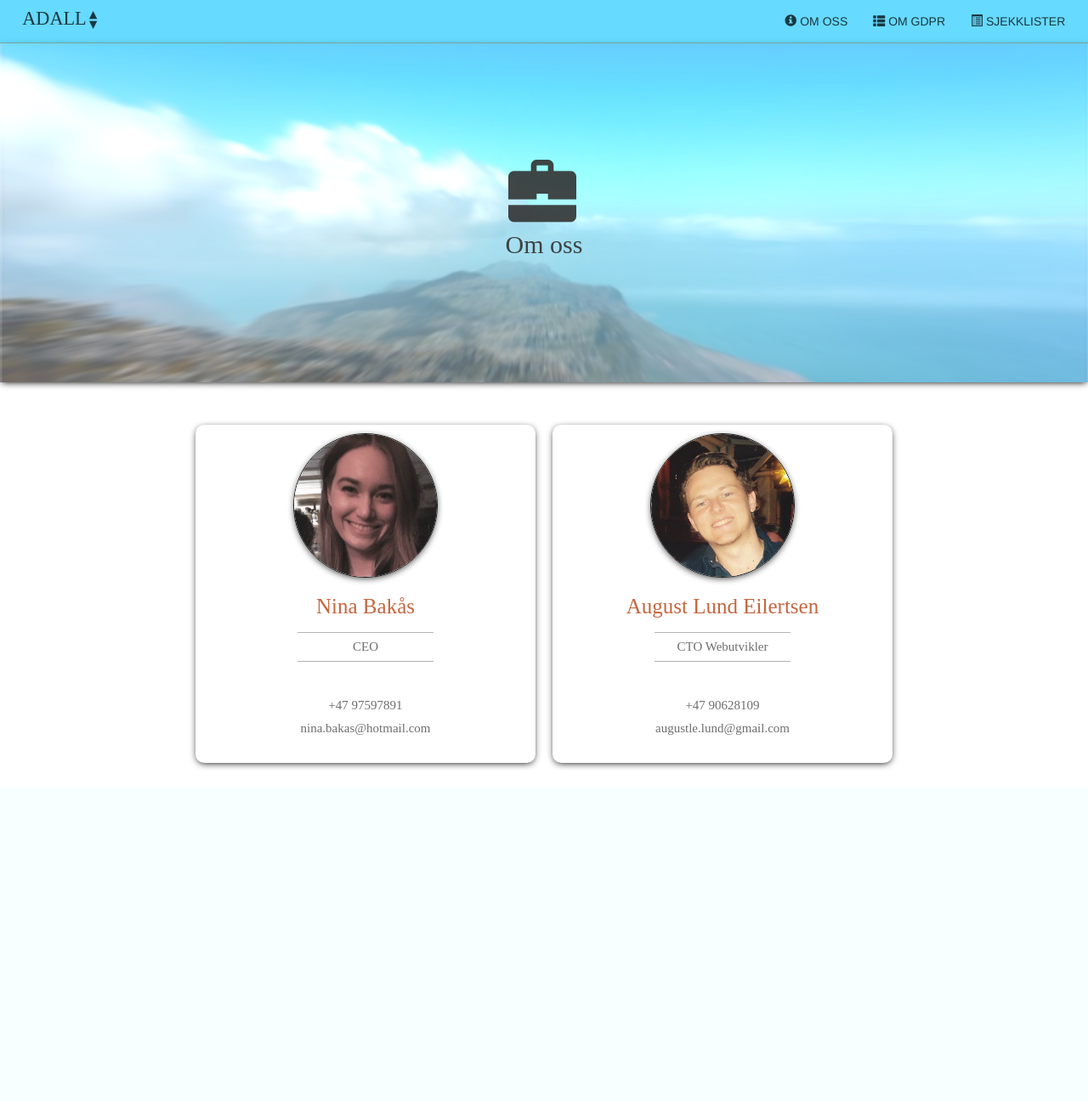
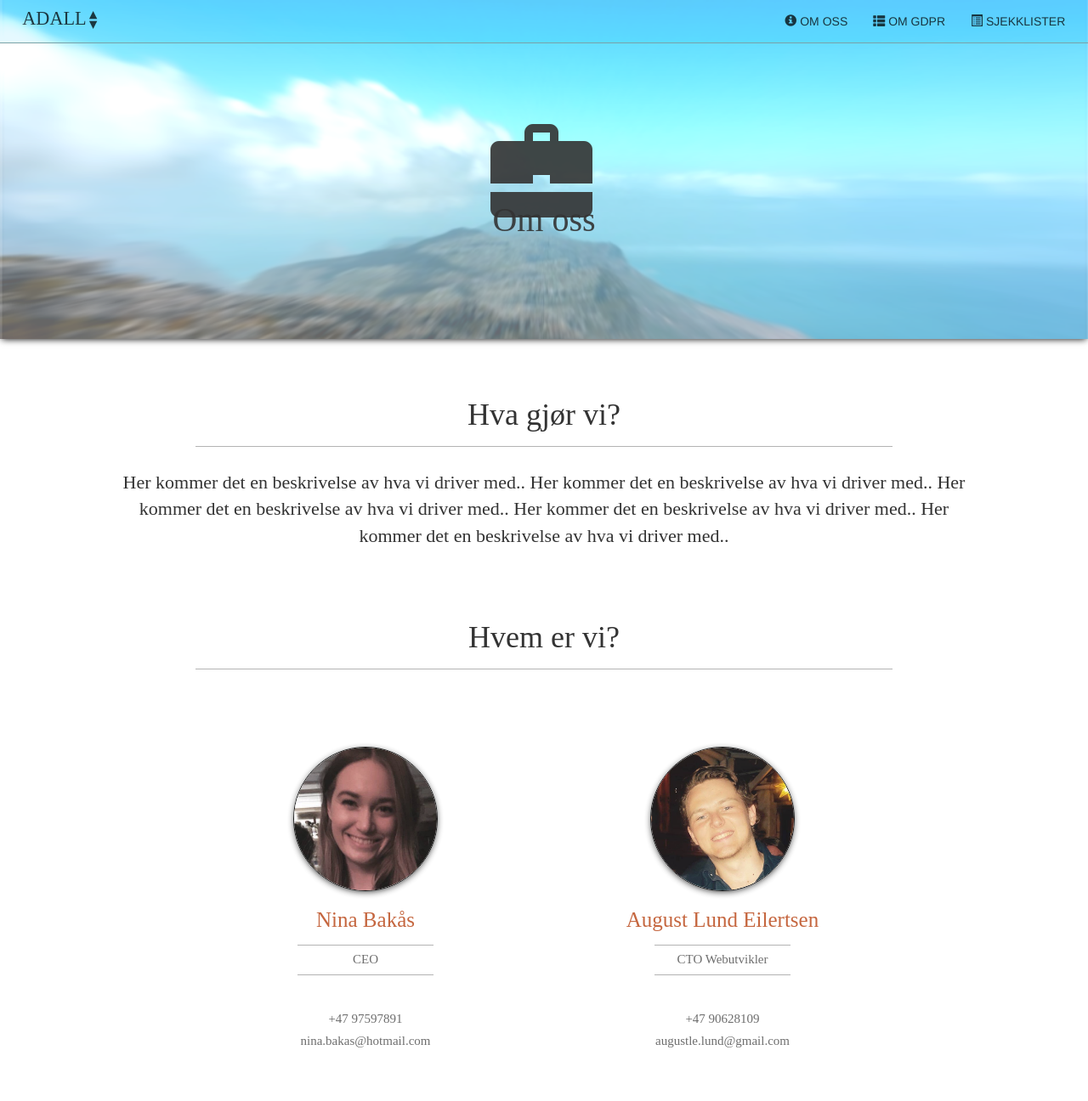
Before and after one commit to AugustLE/esproject, a Django app: page /aboutUs/ in a window 1280 px wide. Shown: the whole page at 85% size. Before the commit the page ends 905 px from the top, so only its background shows below. Run offline with Django 3.2, Linux system fonts and the light colour scheme; some libraries are stand-ins or nearby versions.

Commit message:
Design improvements

```diff
--- a/homepage/static/homepage/css/about.css
+++ b/homepage/static/homepage/css/about.css
@@ -1,4 +1,64 @@
-.about_main_container {
+.about_us_container .part_general_container {
+
+    width: 80%;
+    justify-content: center;
+    display: flex;
+    margin: 10px;
+    margin-top: 30px;
+    margin-bottom: 25px;
+    border-radius: 10px;
+    min-width: 200px;
+    flex-wrap: wrap;
+    flex-direction: row;
+
+}
+
+.about_us_container .part_general_container h1 {
+
+
+    font-family: Copperplate;
+    margin-left: auto;
+    margin-right: auto;
+    padding: 0;
+    margin-top: 20px;
+    margin-bottom: 10px;
+    min-width: 100%;
+    display: flex;
+    justify-content: center;
+    flex-direction: column;
+    text-align: center;
+}
+
+.about_us_container .part_general_container p {
+
+
+    font-family: Copperplate;
+    margin-left: auto;
+    margin-right: auto;
+    padding: 0;
+    margin-top: 20px;
+    margin-bottom: 10px;
+    min-width: 100%;
+    display: flex;
+    justify-content: center;
+    flex-direction: column;
+    text-align: center;
+    font-size: 22px;
+}
+
+.about_us_container .part_general_container hr {
+
+    margin: 6px;
+    width: 80%;
+    border-color: rgba(110, 110, 110, 0.52);
+
+    color: #6e6e6e;
+    min-width: 160px;
+
+}
+
+
+.about_us_container {
 
     width: 100%;
     height: 100%;
@@ -12,14 +72,14 @@
 }
 
 
-.about_main_container .about_container {
+.about_us_container .part_container {
 
     width: 45%;
     justify-content: center;
     display: flex;
     margin: 10px;
     margin-top: 30px;
-    box-shadow: 0px 2px 8px -2px #000000;
+    /*box-shadow: 0px 2px 5px -2px #000000;*/
     border-radius: 10px;
     min-width: 200px;
     flex-wrap: wrap;
@@ -27,7 +87,7 @@
     max-width: 400px;
 }
 
-.about_main_container .about_container img {
+.about_us_container .part_container img {
 
     margin-top: 10px;
     height: auto;
@@ -47,7 +107,7 @@
 
 }
 
-.about_main_container .about_container h3 {
+.about_us_container .part_container h3 {
 
     margin-left: auto;
     margin-right: auto;
@@ -66,7 +126,7 @@
 
 }
 
-.about_main_container .about_container .about_title {
+.about_us_container .part_container .about_title {
 
     margin-left: auto;
     margin-right: auto;
@@ -85,14 +145,14 @@
 
 }
 
-.about_main_container .about_container .about_info_container {
+.about_us_container .part_container .about_info_container {
 
     margin-top: 30px;
     width: 100%;
     margin-bottom: 30px;
 }
 
-.about_main_container .about_container .about_info_container .about_info {
+.about_us_container .part_container .about_info_container .about_info {
 
 
     margin-left: auto;
@@ -112,7 +172,7 @@
 
 }
 
-.about_main_container .about_container hr {
+.about_us_container .part_container hr {
 
     margin: 6px;
     width: 40%;
@@ -123,8 +183,9 @@
 
 }
 
+
 @media screen and (max-width: 500px) {
-  .about_main_container .about_container {
+  .about_us_container .part_container {
 
       width: 95%;
   }
--- a/homepage/static/homepage/css/index.css
+++ b/homepage/static/homepage/css/index.css
@@ -17,10 +17,12 @@
 .navbar {
 
     border-bottom-color: #7aa2a5;
-    position:relative;
+    /*position:relative;*/
     padding: 0;
     margin: 0;
-    background-color: rgba(0, 194, 255, 0.60);
+    /*background-color: rgba(0, 194, 255, 0.60);*/
+    background-color: rgba(0, 194, 255, 0.10);
+    position: fixed;
      /*box-shadow: 0px 1px 8px -2px #000000;*/
 }
 
@@ -53,10 +55,10 @@
 
 .top_image_container h2 {
 
-    margin-top: 6.5%;
+    margin-top: 10.0%;
     position: absolute;
     opacity: 0.9;
-    font-size: 30px;
+    font-size: 40px;
     font-family: Copperplate;
     transition: all .3s linear;
 
@@ -64,8 +66,8 @@
 
 .top_image_container div {
     position: absolute;
-    font-size: 80px;
-    margin-top: -3.5%;
+    font-size: 120px;
+    margin-top: 1%;
     opacity: 0.9;
     display: flex;
     justify-content: center;
--- /dev/null
+++ b/homepage/static/homepage/js/about.js
@@ -0,0 +1,30 @@
+
+var hasScrolled = false;
+
+function scrollDown() {
+
+    if(!hasScrolled) {
+
+        $('body,html').animate({
+        scrollTop: $('#about_what').offset().top - 40
+        }, 2000);
+    }
+}
+
+window.onload = function() {
+    setTimeout(scrollDown, 500);
+
+    //scrollDown();
+};
+
+function animateFrontIcon() {
+
+    $("#myelm").stop().animate({height : "300px"}, 500);
+}
+
+
+window.onscroll = function() {
+
+    hasScrolled = true;
+
+};
--- a/homepage/static/homepage/js/index.js
+++ b/homepage/static/homepage/js/index.js
@@ -2,7 +2,7 @@
 function resizeHeaderOnScroll() {
 
   var distanceY = window.pageYOffset || document.documentElement.scrollTop,
-  shrinkOn = 100;
+  shrinkOn = 60;
   headerEl = document.getElementById('top_image_container');
   checklist = document.getElementById('checklist');
   //checklist.style.height = '500px';
@@ -28,11 +28,20 @@ function resizeHeaderOnScroll() {
 function checkWidth() {
 
     if($(window).width() > 900) {
-          checklist.style.height = '250px';
+
+        checklist.style.height = '250px';
     } else {
 
-      checklist.style.height = '500px';
+        checklist.style.height = '500px';
     }
+}
+
+function scrollDown() {
+
+
+    $('body,html').animate({
+        scrollTop: $('#checklist_title').offset().top - 76
+    }, 2000);
 }
 
 
@@ -41,5 +50,6 @@ window.addEventListener('scroll', resizeHeaderOnScroll);
 window.onload = function() {
 
     checkWidth();
+    setTimeout(scrollDown, 500);
 
 };
--- a/homepage/templates/homepage/about.html
+++ b/homepage/templates/homepage/about.html
@@ -3,10 +3,39 @@
 {% block content %}
 
     {% include 'homepage/top-image-container.html' %}
+    <script src="../../static/homepage/js/about.js"></script>
 
-    <div class="about_main_container">
+    <div class="about_us_container">
 
-        <div class="about_container">
+
+        <div class="part_general_container" id="about_what">
+
+            <h1>Hva gjør vi?</h1>
+            <hr>
+
+            <p>Her kommer det en beskrivelse av hva vi driver med..
+
+                Her kommer det en beskrivelse av hva vi driver med..
+                Her kommer det en beskrivelse av hva vi driver med..
+                Her kommer det en beskrivelse av hva vi driver med..
+                Her kommer det en beskrivelse av hva vi driver med..
+            </p>
+
+
+        </div>
+
+        <div class="part_general_container">
+
+            <h1>Hvem er vi?</h1>
+            <hr>
+
+        </div>
+
+    </div>
+
+    <div class="about_us_container">
+
+        <div class="part_container">
 
             <img src="../../static/homepage/images/Nina.png" />
             <h3>Nina Bakås</h3>
@@ -19,10 +48,9 @@
               <p class="about_info">nina.bakas@hotmail.com</p>
             </div>
 
-
         </div>
 
-        <div class="about_container">
+        <div class="part_container" id="part_container">
 
             <img src="../../static/homepage/images/Meg.png" />
             <h3>August Lund Eilertsen</h3>
--- a/homepage/templates/homepage/base.html
+++ b/homepage/templates/homepage/base.html
@@ -44,7 +44,7 @@
 
                             <li id="nav_gdpr">
 
-                                <a href="#"
+                                <a href="{% url 'homepage:aboutGDPR' %}"
                                     {% if view.id == 1 %}
                                         class="active"
                                     {% endif %} >
--- a/homepage/urls.py
+++ b/homepage/urls.py
@@ -7,7 +7,8 @@ app_name = 'homepage'
 urlpatterns = [
 
     url(r'^$', views.IndexView.as_view(), name='index'),
-    url(r'^aboutUs/', views.AboutView.as_view(), name='aboutUs'),
+    url(r'^aboutUs/$', views.AboutView.as_view(), name='aboutUs'),
+    url(r'^aboutGDPR/$', views.AboutGDPRView.as_view(), name='aboutGDPR'),
 
 
 ]
--- a/homepage/views.py
+++ b/homepage/views.py
@@ -26,3 +26,15 @@ class AboutView(generic.ListView):
     def get_queryset(self):
 
         return "Om oss"
+
+
+class AboutGDPRView(generic.ListView):
+
+    model = None
+    template_name = 'homepage/aboutGDPR.html'
+    id = 2
+    context_object_name = 'query_set'
+
+    def get_queryset(self):
+
+        return "Om GDPR"
```
Also changed, not shown: other parts of homepage/static/homepage/css/index.css (+47 -0 lines), homepage/templates/homepage/aboutGDPR.html (+10 -0 lines), homepage/templates/homepage/index.html (+7 -0 lines).
